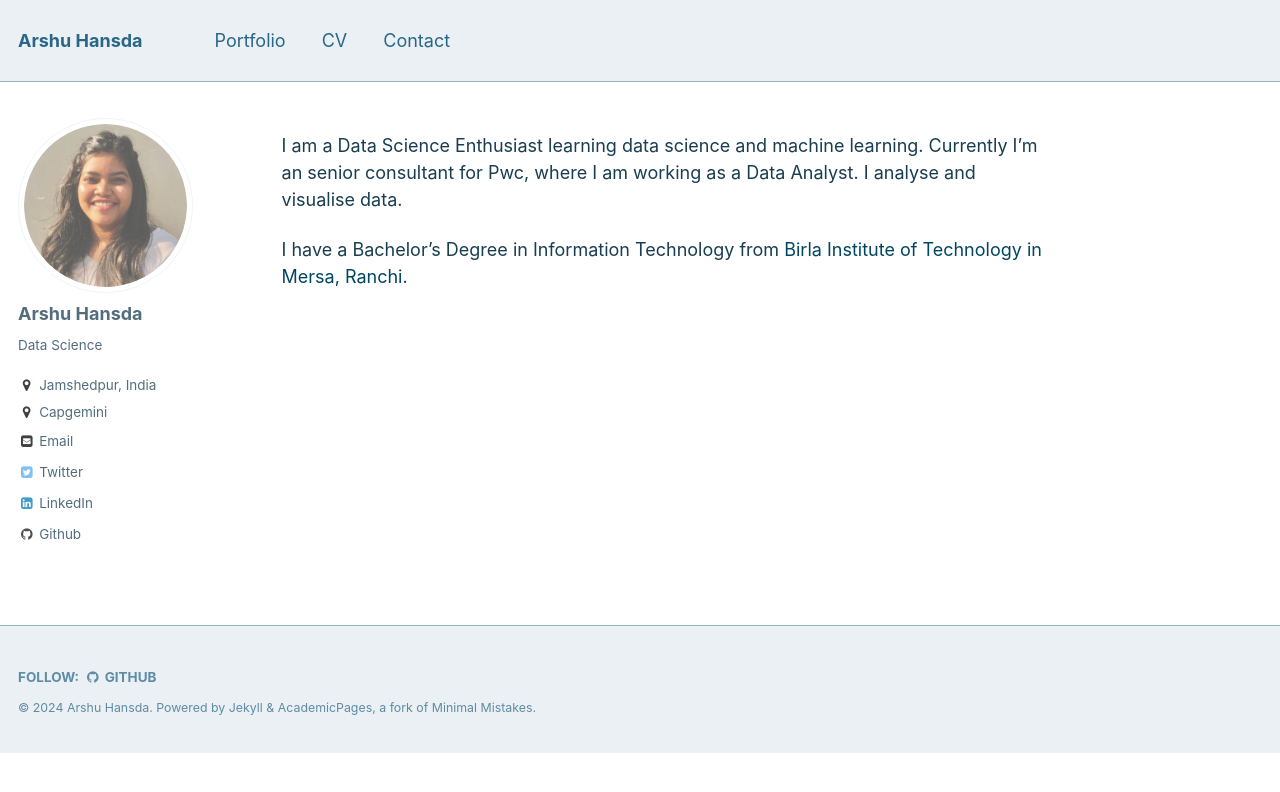
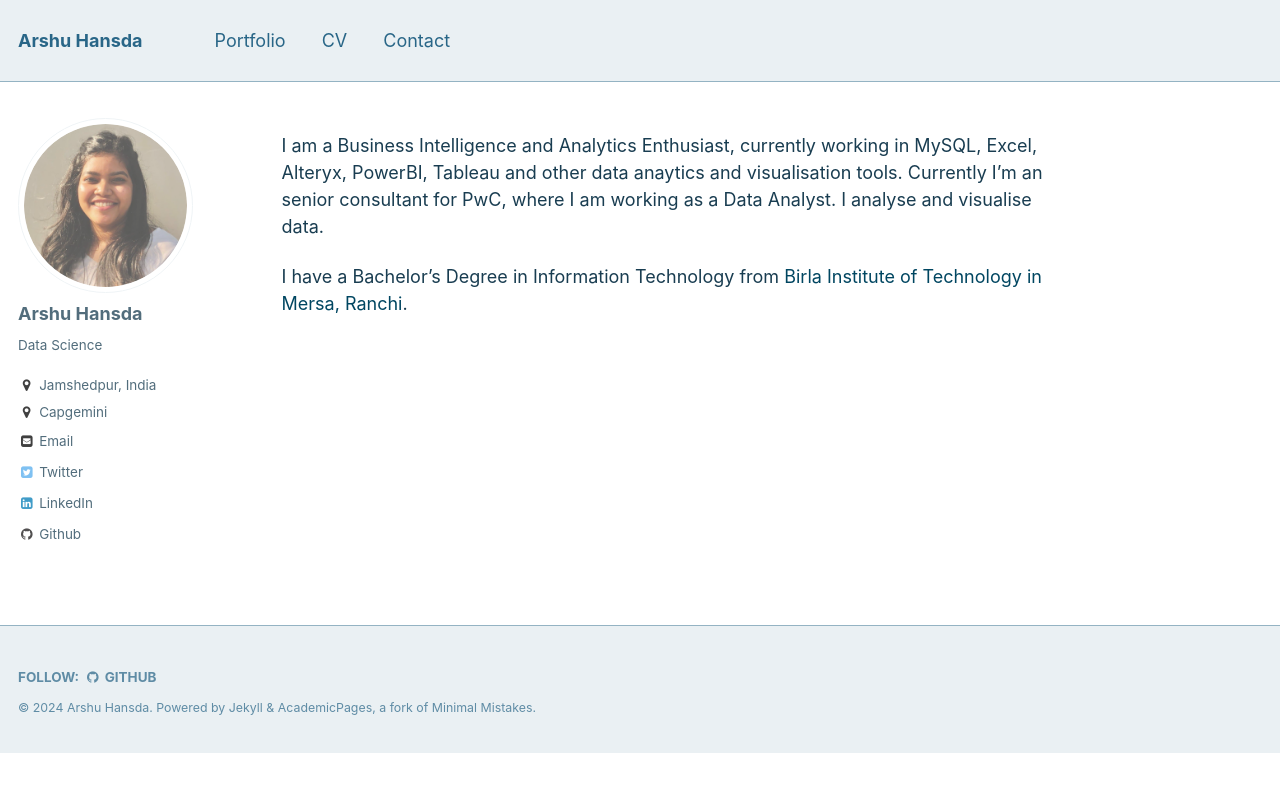
Before and after one commit to arshuhansda/arshuhansda.github.io, a Jekyll site: the page built from _pages/about.md, in a window 1280 px wide. Shown: the top 792 px of the page. Built offline with Jekyll 4.4.1, drawn with Linux system fonts in a browser that asks for light colours.

Commit message:
about updated 2024-02-06

```diff
--- a/_pages/about.md
+++ b/_pages/about.md
@@ -8,8 +8,8 @@ redirect_from:
   - /about.html
 ---
 
-I am a Data Science Enthusiast learning data science and machine learning.
-Currently I'm an senior consultant for Pwc, where I am working as a Data Analyst. I analyse and visualise data.
+I am a Business Intelligence and Analytics Enthusiast, currently working in MySQL, Excel, Alteryx, PowerBI, Tableau and other data anaytics and visualisation tools.
+Currently I'm an senior consultant for PwC, where I am working as a Data Analyst. I analyse and visualise data.
 
 I have a Bachelor's Degree in Information Technology from [Birla Institute of Technology in Mersa, Ranchi](https://www.bitmesra.ac.in/).
 
```
